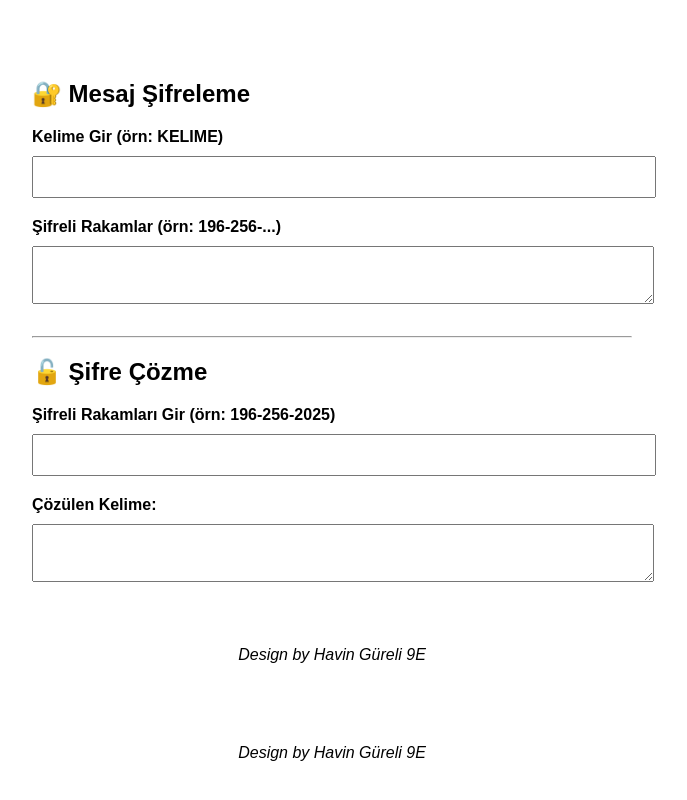
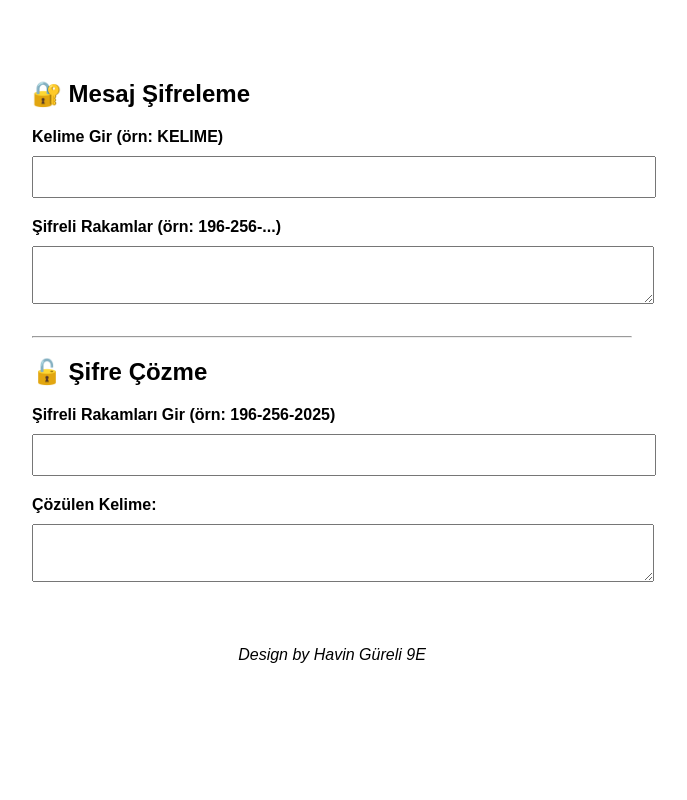
Before and after one commit to havingrl/sifreleme_projesi, a plain HTML site: page index.html in a window 1280 px wide. Shown: the whole page, without its empty margins (308-995 px from the left). Drawn offline with Linux system fonts and the light colour scheme.

Commit message:
index.html

```diff
--- a/index.html
+++ b/index.html
@@ -81,6 +81,6 @@
       document.getElementById("cozulmus").value = sonuc;
     }
   </script>
-  <p style="text-align:center; font-style: italic; margin-top: 80px;">Design by Havin Güreli 9E</p>
+
 </body>
 </html>
```
